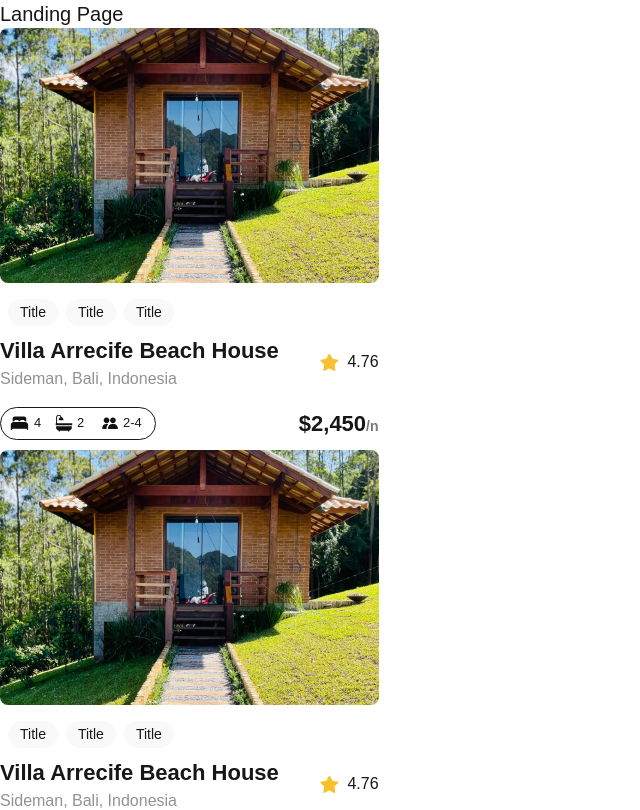
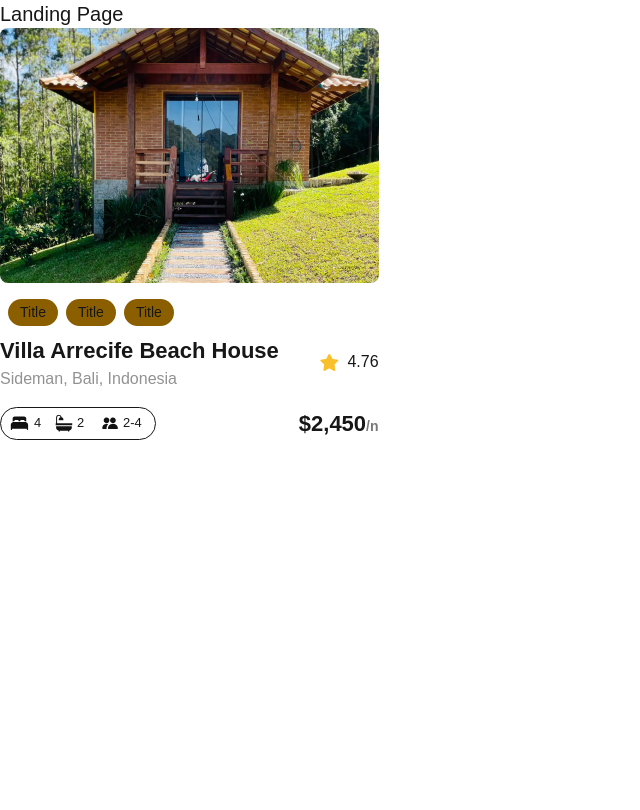
Before and after one commit to MoketeTyabekana/alx-project-0x00-setup, a Next.js app in the folder alx-project-0x00/: page /landing in a window 1280 px wide. Shown: the top 810 px of the page, without its empty margins (0-640 px from the left). Built offline with nearby package versions, Linux system fonts and the light colour scheme.

Commit message:
Formated the landing page to only have one Card component.

```diff
--- a/alx-project-0x00/components/Pill.tsx
+++ b/alx-project-0x00/components/Pill.tsx
@@ -1,6 +1,6 @@
 const Pill: React.FC = () => {
   return (
-    <div className=" flex justify-center  items-center bg-[#F9F9F9] px-3 w-auto h-[27px] rounded-full">
+    <div className=" flex justify-center  items-center bg-[#8b5f00] px-3 w-auto h-[27px] rounded-full">
       <p className=" text-sm ">Title</p>
     </div>
   )
--- a/alx-project-0x00/pages/landing.tsx
+++ b/alx-project-0x00/pages/landing.tsx
@@ -4,7 +4,7 @@ const Landing: React.FC =  () => {
   return (
     <div>
       <h1 className=" text-xl font-extralight">Landing Page</h1>
-      <Card/><Card/><Card/>
+      <Card/>
     </div>
   )
 }
```
